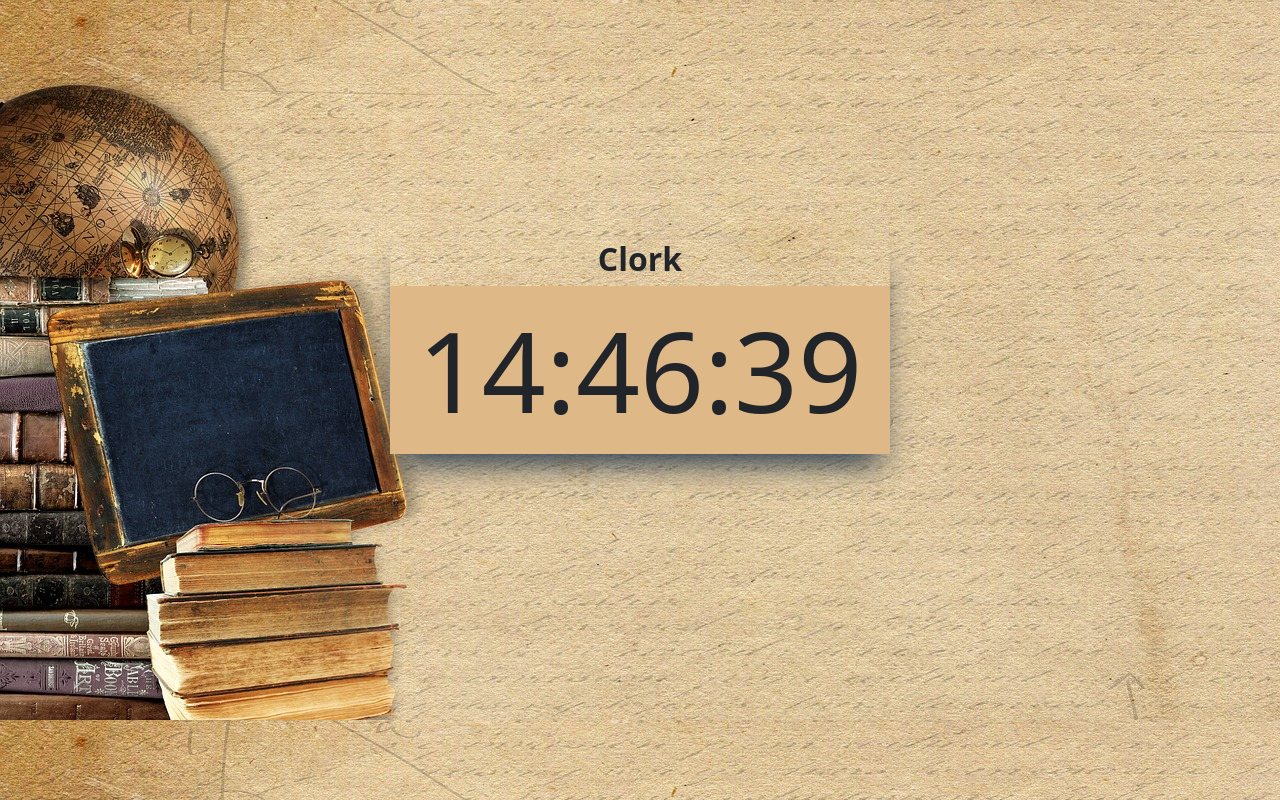
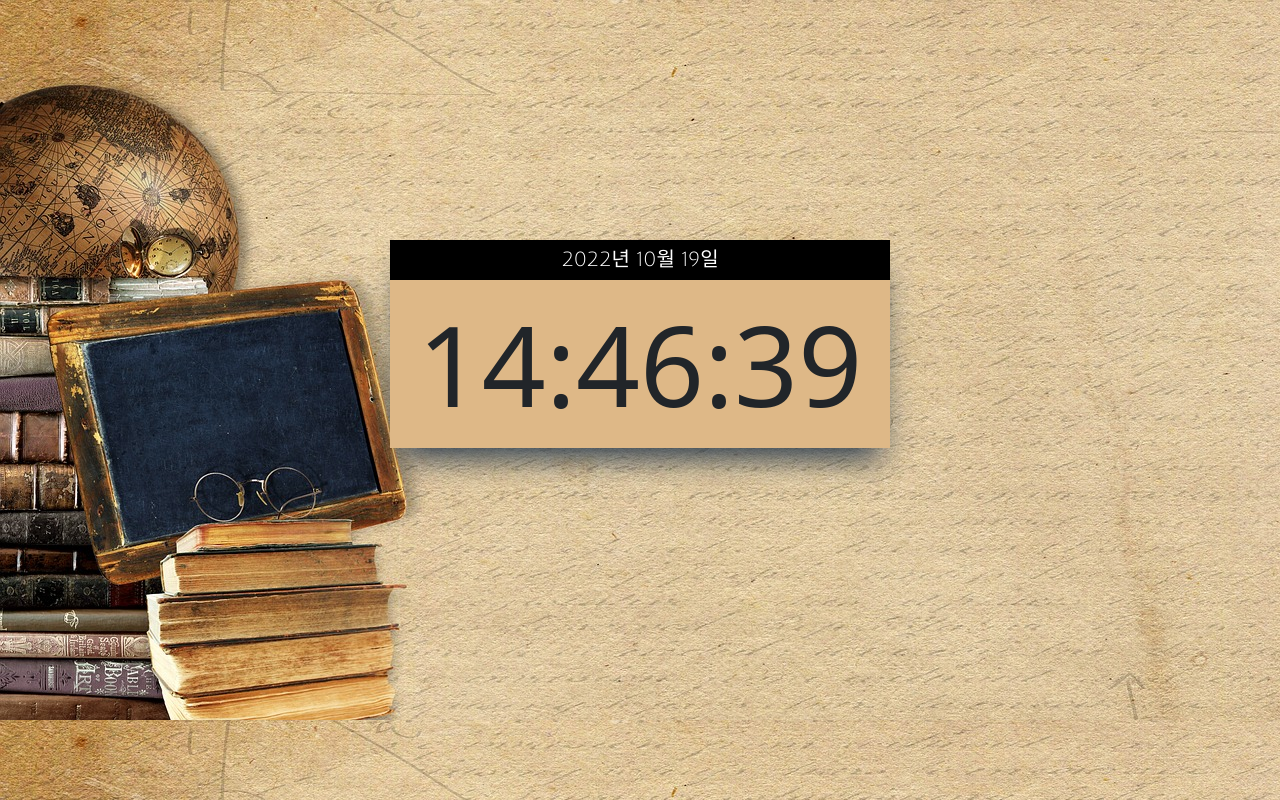
Before and after one commit to youngwan2/clork, a plain HTML site: page index.html in a window 1280 px wide. Drawn offline with nearby package versions, Linux system fonts and the light colour scheme.

Commit message:
second commit

```diff
--- a/App.js
+++ b/App.js
@@ -1,9 +1,12 @@
 let time=document.getElementById('clork');
+let date=document.getElementById('date');
 
 
 function clork(){
-let date= `${new Date().getHours()}:${new Date().getMinutes()}:${new Date().getSeconds()}`
- time.innerHTML=date
+let clorkDate=`${new Date().getFullYear()}년 ${new Date().getMonth()+1}월 ${new Date().getDate()}일`
+let clorkTime= `${new Date().getHours()}:${new Date().getMinutes()}:${new Date().getSeconds()}`
+date.innerHTML=clorkDate
+time.innerHTML=clorkTime
 }
 
 console.log(setInterval(clork,1000));
--- a/index.html
+++ b/index.html
@@ -7,10 +7,13 @@
     <title>Clork</title>
     <link href="https://cdn.jsdelivr.net/npm/bootstrap@5.2.2/dist/css/bootstrap.min.css" rel="stylesheet" integrity="sha384-Zenh87qX5JnK2Jl0vWa8Ck2rdkQ2Bzep5IDxbcnCeuOxjzrPF/et3URy9Bv1WTRi" crossorigin="anonymous">
     <link rel="stylesheet" href="styles.css">
+    <link rel="preconnect" href="https://fonts.googleapis.com">
+<link rel="preconnect" href="https://fonts.gstatic.com" crossorigin>
+<link href="https://fonts.googleapis.com/css2?family=Julius+Sans+One&display=swap" rel="stylesheet">
 </head>
 <body>
     <div class="container">
-    <h2>Clork</h2>
+    <div id="date">2000-00-00</div>
     <div id="clork">00:00:00</div>
     </div>
 
--- a/styles.css
+++ b/styles.css
@@ -20,12 +20,19 @@ body{
 
 }
 
-.container h2{
-    text-align: center;
-    font-weight: bold;
-}
 .container #clork{
     background-color: burlywood;
     font-size: 7rem;
     text-align: center;
+
 }
+
+.container #date{
+    background-color: black;
+    color: white;
+    font-size: 1rem;
+    padding: 5px;
+    font-size: 20px;
+    font-family: 'Julius Sans One', sans-serif;
+    text-align: center;
+}
```
